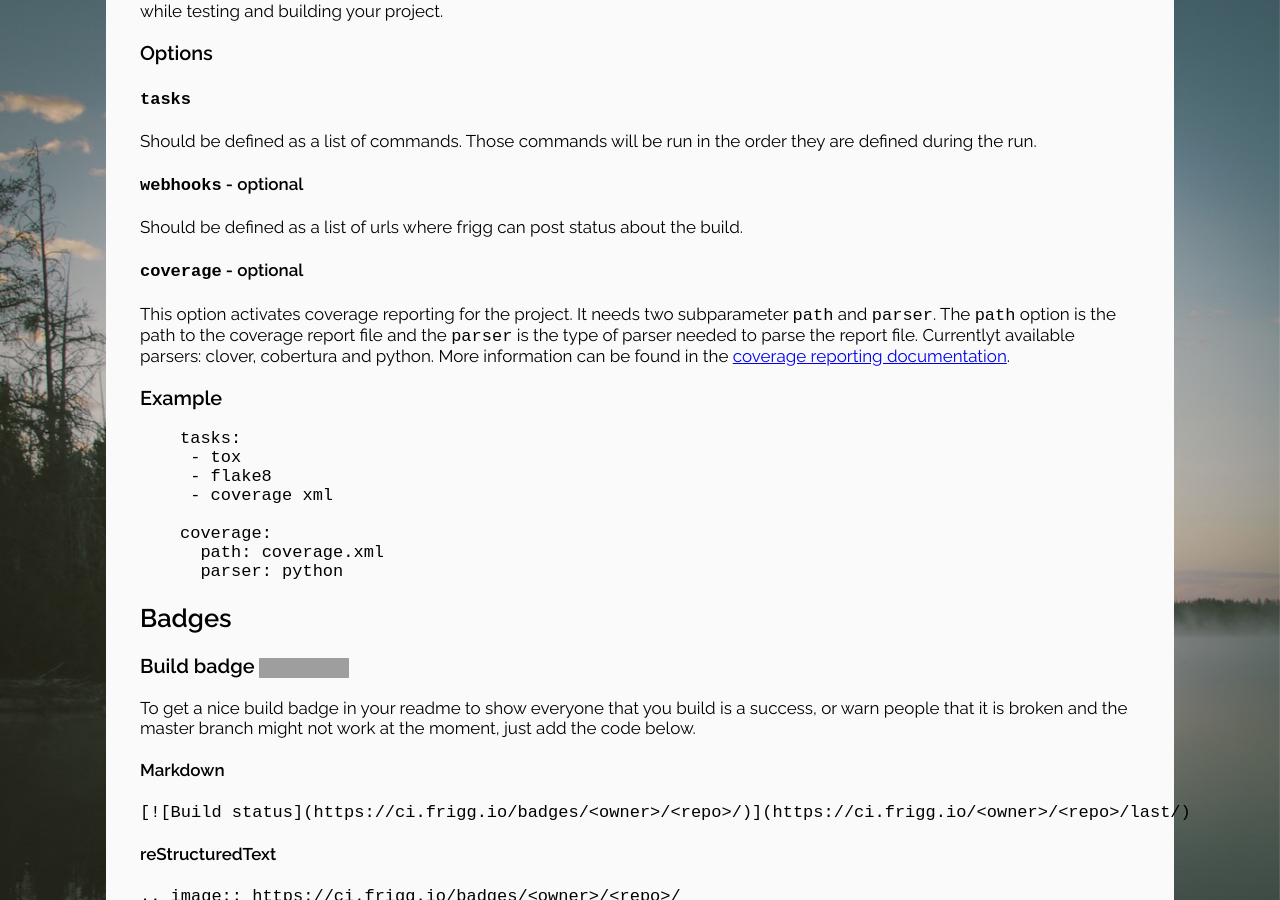
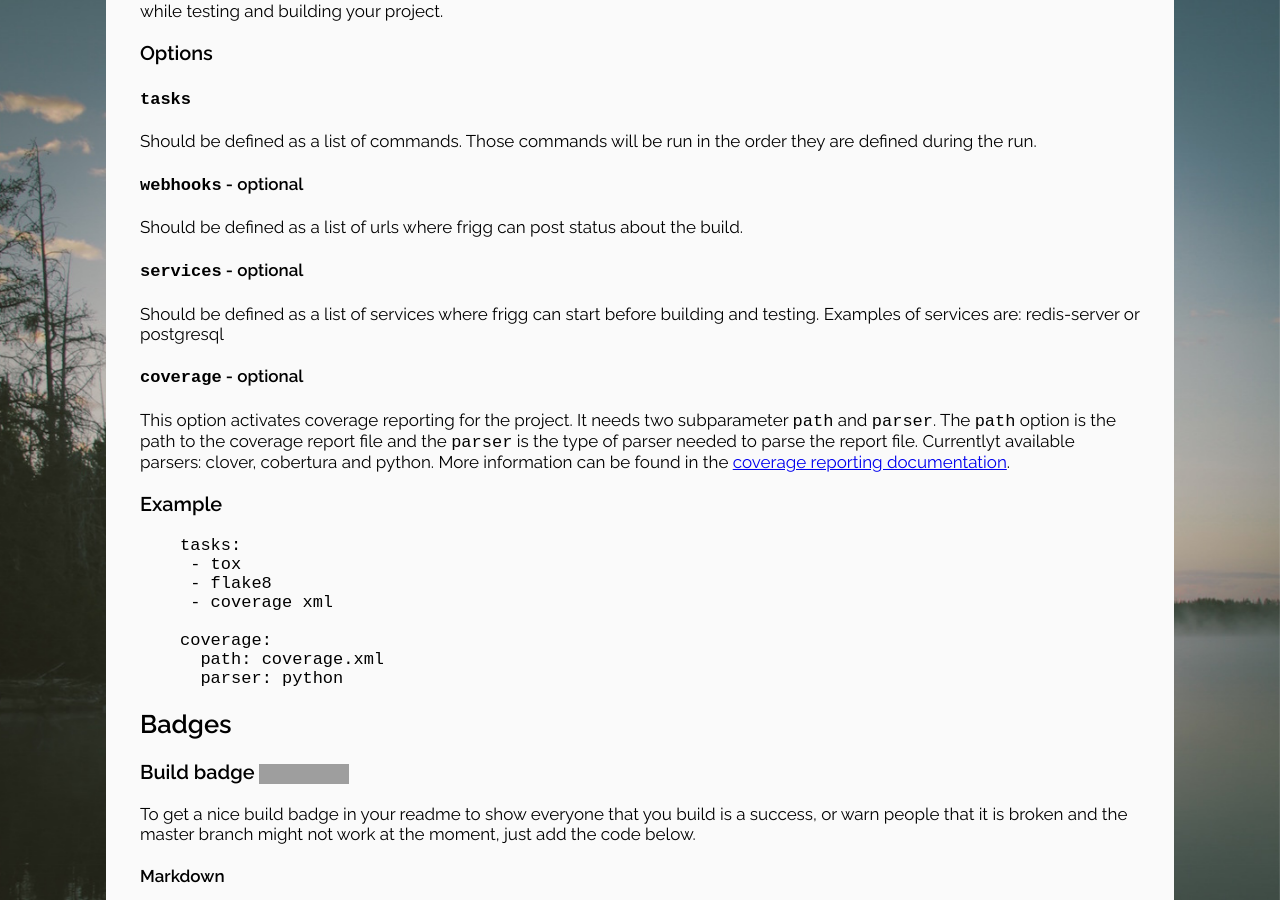
Before and after one commit to frigg/frigg.github.io, a Jekyll site: the page built from index.md, in a window 1280 px wide and 900 px high, scrolled down 863 px. Built offline with Jekyll 4.4.1, drawn with Linux system fonts in a browser that asks for light colours; grey boxes are pictures that could not be loaded.

Commit message:
Adds services section
@relekang

```diff
--- a/index.md
+++ b/index.md
@@ -18,6 +18,10 @@ order they are defined during the run.
 #### `webhooks` - optional
 Should be defined as a list of urls where frigg can post status about the
 build.
+
+#### `services` - optional
+Should be defined as a list of services where frigg can start before building and testing.
+Examples of services are: redis-server or postgresql
 
 #### `coverage` - optional
 This option activates coverage reporting for the project. It needs two subparameter `path` and `parser`. The `path` option is the path to the coverage report file and the `parser` is the type of parser needed to parse the report file. Currentlyt available parsers: clover, cobertura and python. More information can be found in the [coverage reporting documentation](/coverage-reporting/).
```
